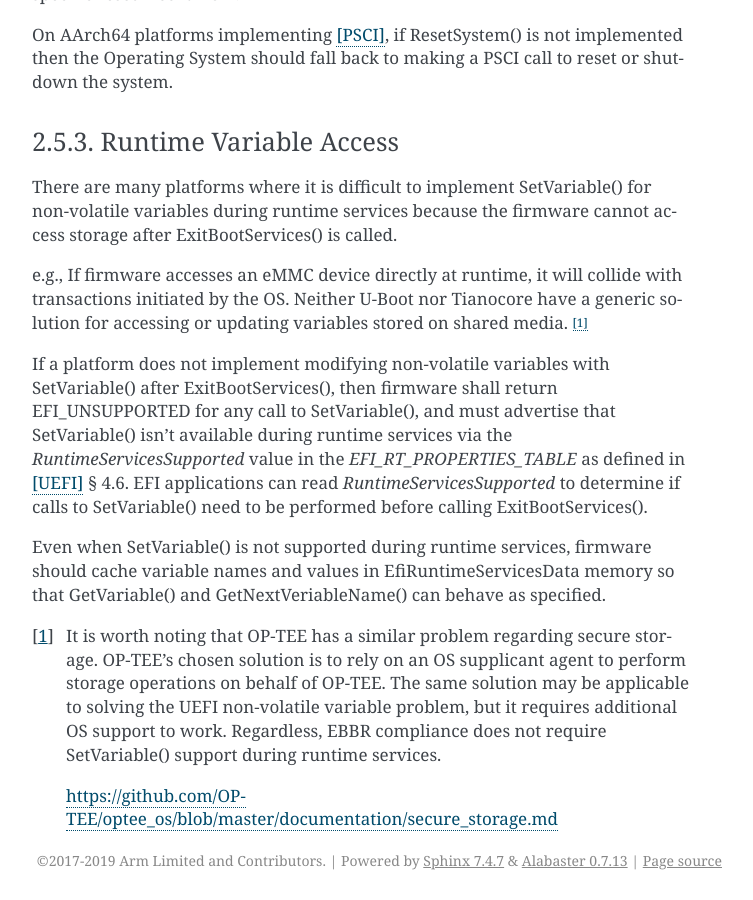
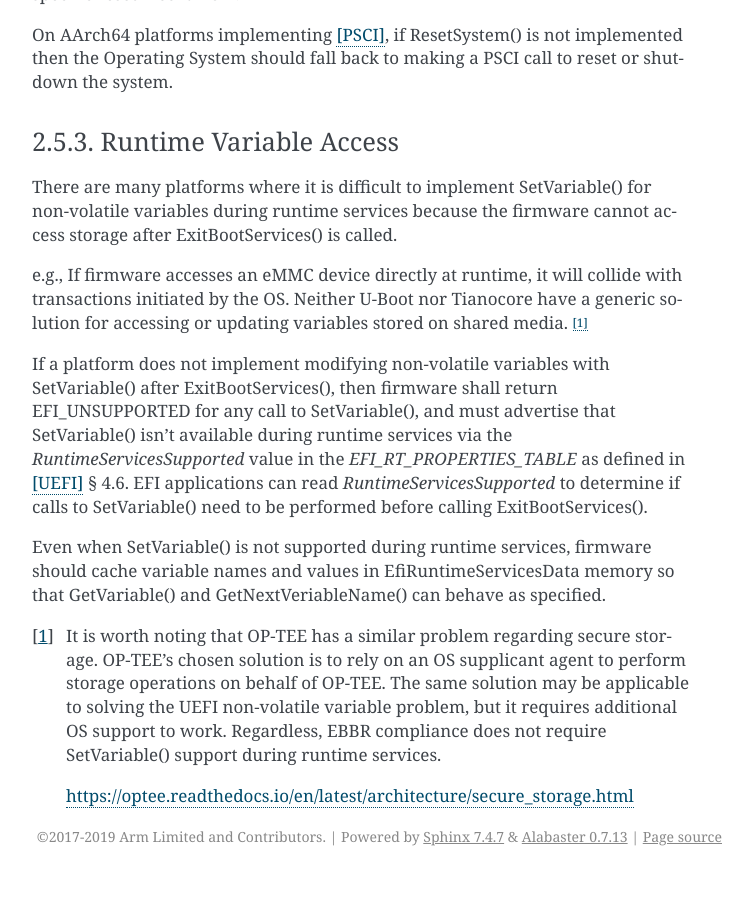
Before and after one commit to ARM-software/ebbr, a Sphinx documentation site: the page built from source/chapter2-uefi.rst, in a window 1280 px wide and 900 px high, scrolled down 4579 px. Shown: the whole window, without its empty margins (388-1141 px from the left). Built offline with Sphinx 7.4.7, drawn with Linux system fonts in a browser that asks for light colours; after the commit the page ends 5455 px from its top, so only the background shows below that; some of the changed lines change nothing that is shown.

Commit message:
Update link to OP-TEE secure storage
Update the link to OP-TEE secure storage in "2.5.3 Runtime Variable
Access"

Signed-off-by: Joakim Bech <joakim.bech@linaro.org>

```diff
--- a/source/chapter2-uefi.rst
+++ b/source/chapter2-uefi.rst
@@ -251,4 +251,4 @@ that GetVariable() and GetNextVeriableName() can behave as specified.
    Regardless, EBBR compliance does not require SetVariable() support
    during runtime services.
 
-   https://github.com/OP-TEE/optee_os/blob/master/documentation/secure_storage.md
+   https://optee.readthedocs.io/en/latest/architecture/secure_storage.html
```
